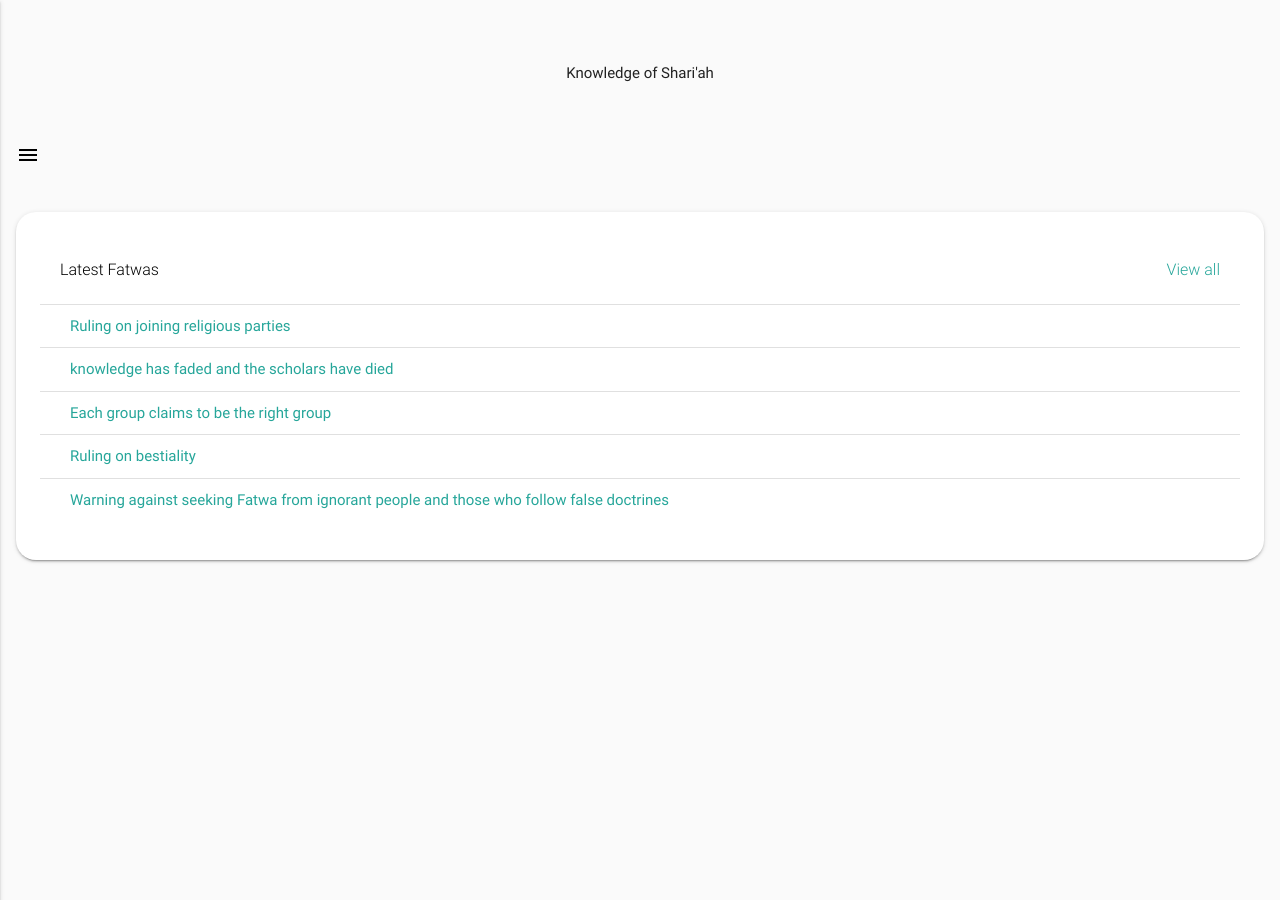
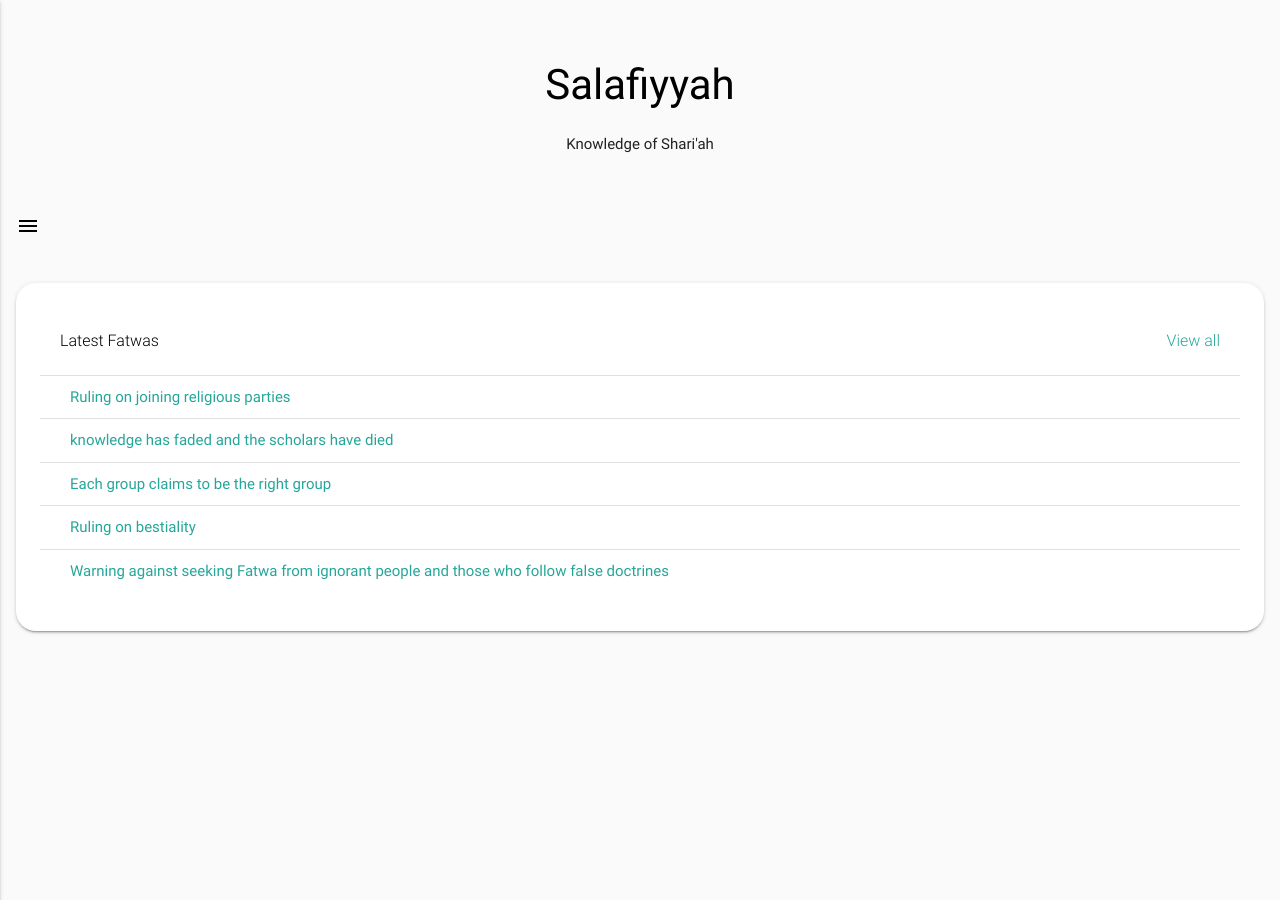
Before and after one commit to alsalafiyyah/new, a Jekyll site: the page built from index.html, in a window 1280 px wide. Built offline with Jekyll 4.4.1, drawn with Linux system fonts in a browser that asks for light colours; nearby versions of some CDN libraries; the list of posts is cut into pages by our own code.

Commit message:
Update _config.yml

```diff
--- a/_config.yml
+++ b/_config.yml
@@ -1,5 +1,6 @@
 
 title:          Salafiyyah
+name: Salafiyyah
 description:    "Knowledge of Shari'ah"
 baseurl:        "/new"
 url:            "https://alsalafiyyah.github.io/new/"
```
